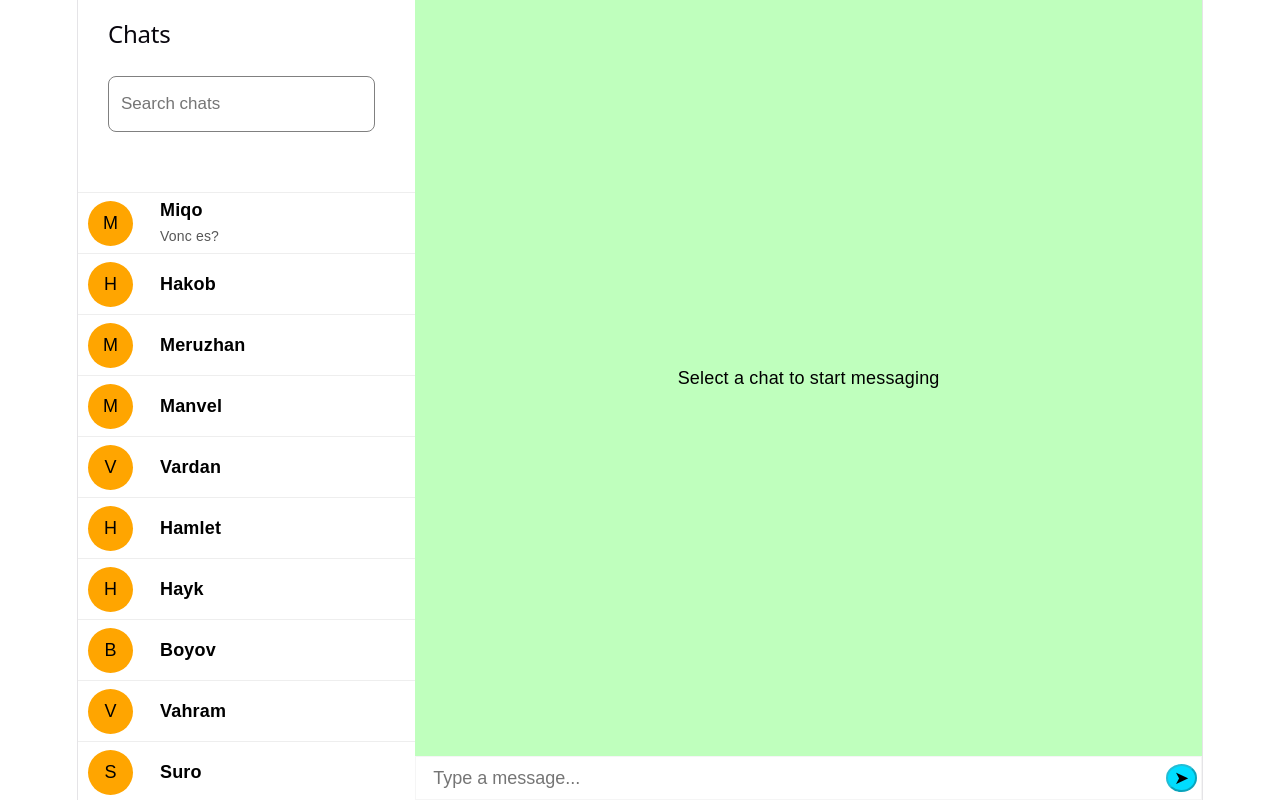
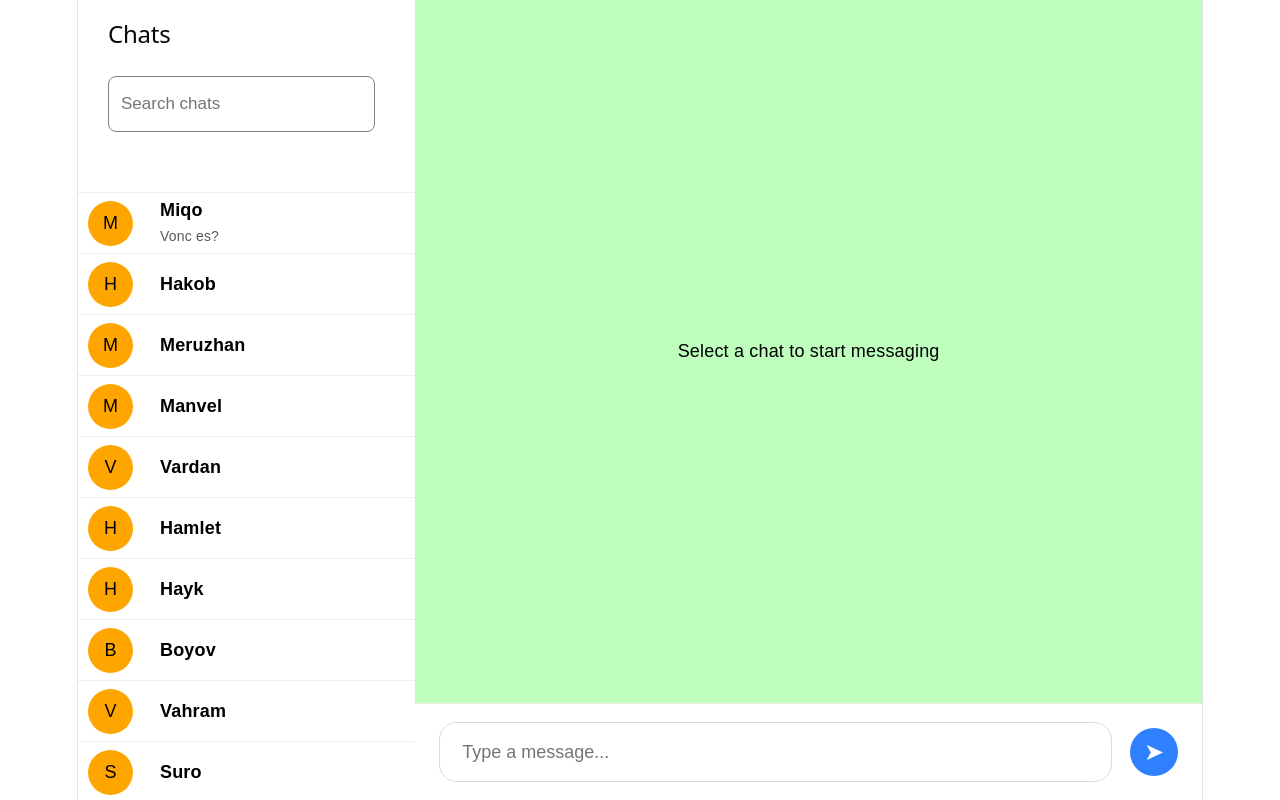
Before and after one commit to Hamlet-005/telegramDemo, a React (Vite) app: page / in a window 1280 px wide. Built offline with nearby package versions, Linux system fonts and the light colour scheme.

Commit message:
feat: add styled components

```diff
--- a/package.json
+++ b/package.json
@@ -11,13 +11,15 @@
   },
   "dependencies": {
     "react": "^19.2.5",
-    "react-dom": "^19.2.5"
+    "react-dom": "^19.2.5",
+    "styled-components": "^6.4.1"
   },
   "devDependencies": {
     "@eslint/js": "^10.0.1",
     "@types/node": "^24.12.2",
     "@types/react": "^19.2.14",
     "@types/react-dom": "^19.2.3",
+    "@types/styled-components": "^5.1.36",
     "@vitejs/plugin-react": "^6.0.1",
     "eslint": "^10.2.1",
     "eslint-plugin-react-hooks": "^7.1.1",
--- a/src/App.tsx
+++ b/src/App.tsx
@@ -1,289 +1,397 @@
-import { useState } from "react"
-import "./App.css"
+import { useEffect, useRef, useState } from "react";
+import "./App.css";
+import styled from "styled-components";
+
+const Main = styled.div`
+  display: flex;
+  width: 100%;
+  height: 100svh;
+  font-family: Arial, Helvetica, sans-serif;
+  font-size: 18px;
+`;
+
+const LeftPanel = styled.div`
+  display: flex;
+  flex-direction: column;
+  width: 30%;
+  background-color: white;
+  overflow-x: auto;
+`;
+
+const LeftHeader = styled.div`
+  margin: 0;
+  border-bottom: 1px solid #eee;
+  text-align: left;
+  padding: 20px 40px 60px 30px;
+`;
+
+const ChatList = styled.div`
+  flex: 1;
+  min-height: 0;
+  overflow-y: auto;
+`;
+
+const Icon = styled.div`
+  width: 45px;
+  height: 45px;
+  border-radius: 50%;
+  background-color: orange;
+  display: flex;
+  justify-content: center;
+  align-items: center;
+  flex-shrink: 0;
+`;
+
+const ChatInterface = styled.div`
+  display: flex;
+  flex-direction: column;
+  justify-content: center;
+  margin-left: 10px;
+  min-width: 0;
+`;
+
+const ChatTitle = styled.div`
+  margin-left: 7px;
+`;
+
+const LastMessageStyle = styled.div`
+  font-size: 14px;
+  color: #575757;
+  margin-left: 7px;
+  overflow: hidden;
+  white-space: nowrap;
+  text-overflow: ellipsis;
+  max-width: 100%;
+`;
+
+const ChatItem = styled.p`
+  display: flex;
+  flex-direction: row;
+  cursor: pointer;
+  color: black;
+  font-family: Arial, Helvetica, sans-serif;
+  text-align: left;
+  height: 60px;
+  align-items: center;
+  padding: 0px 10px;
+  gap: 10px;
+`;
+
+const LeftHelp = styled.h4`
+  margin: 0;
+`;
+
+const SearchChats = styled.input`
+  width: 100%;
+  border-radius: 8px;
+  padding: 17px 12px;
+  box-sizing: border-box;
+  outline: none;
+  border: 1px solid grey;
+  font-size: 17px;
+  line-height: 17px;
+  margin-top: 20px;
+`;
+
+
+const RightPanel = styled.div`
+  display: flex;
+  flex-direction: column;
+  width: 70%;
+  background-color: #BFFFBD;
+`;
+
+const TitleDirection = styled.div`
+  background-color: white;
+  border-bottom: 1px solid #EBEBEB;
+  border-left: 1px solid #EBEBEB;
+  padding: 20px 40px;
+`;
+
+const Title = styled.h3`
+  margin: 0;
+  color: black;
+`;
+
+const ForText = styled.div`
+  flex: 1;
+  min-height: 0;
+  overflow-y: auto;
+  scroll-behavior: smooth;
+  color: black;
+  text-align: left;
+  padding: 20px;
+`;
+
+const MessageStyle = styled.div`
+  min-height: 100%;
+  display: flex;
+  flex-direction: column;
+  justify-content: flex-end;
+  gap: 10px;
+`;
+
+const SelectChat = styled.div`
+  display: flex;
+  justify-content: center;
+  align-items: center;
+  height: 100%;
+`;
+
+const InputDirection = styled.div`
+  display: flex;
+  position: relative;
+  background-color: white;
+  border-top: 1px solid #EBEBEB;
+  padding: 18px 24px;
+`;
+
+const InputDirectionRule = styled.div`
+  display: flex;
+  align-items: center;
+  gap: 18px;
+  width: 100%;
+`;
+
+const TypeMessage = styled.input`
+  flex: 1;
+  height: 58px;
+  background-color: white;
+  border-radius: 18px;
+  padding: 0px 22px;
+  outline: none;
+  border: 1px solid #DADADA;
+  font-size: 18px;
+`;
+
+const Message = styled.p<{ sender: string }>`
+  padding: 10px;
+  border-radius: 5px;
+  margin: 10px;
+  max-width: 40%;
+  overflow-wrap: break-word;
+
+  align-self: ${(props) =>
+    props.sender === "me" ? "end" : "start"};
+
+  background-color: ${(props) =>
+    props.sender === "me"
+      ? "#DFF0FF"
+      : "white"};
+`;
+
+const SendButton = styled.button`
+  width: 48px;
+  height: 48px;
+  border-radius: 50%;
+  border: none;
+  background-color: #2F80FF;
+  color: white;
+  font-size: 24px;
+  cursor: pointer;
+  flex-shrink: 0;
+`;
+
+
 
 function App() {
-  // const [messages, setMessages] = useState([])
+
   const [chats, setChats] = useState([
-    {id: 1, name: "Miqo", messages: [{ text: "Barev", sender: "other" },
-                                      { text: "Vonc es?", sender: "me" }]},
-    {id: 2, name: "Hakob", messages: []},
-    {id: 3, name: "Meruzhan", messages: []},
-    {id: 4, name: "Manvel", messages: []},
-    {id: 5, name: "Vardan", messages: []},
-    {id: 6, name: "Hamlet", messages: []},
-    {id: 7, name: "Hayk", messages: []},
-    {id: 8, name: "Boyov", messages: []},
-    {id: 9, name: "Vahram", messages: []},
-    {id: 10, name: "Suro", messages: []},
-    {id: 11, name: "Yarman", messages: []},
-    {id: 12, name: "Susanna", messages: []},
-    {id: 13, name: "Silva", messages: []},
-    {id: 14, name: "Nrane", messages: []},
-    {id: 15, name: "Tigran", messages: []},
-    {id: 16, name: "Ani", messages: []}
-  ])
-  const [activeChatId, setActiveChatId] = useState(null)
-  const [text, setText] = useState("")
-  const [searchChat, setSearchChat] = useState("")
+    {
+      id: 1,
+      name: "Miqo",
+      messages: [
+        { text: "Barev", sender: "other" },
+        { text: "Vonc es?", sender: "me" },
+      ],
+    },
 
-  const activeChat = chats.find((val) => val.id === activeChatId)
+    { id: 2, name: "Hakob", messages: [] },
+    { id: 3, name: "Meruzhan", messages: [] },
+    { id: 4, name: "Manvel", messages: [] },
+    { id: 5, name: "Vardan", messages: [] },
+    { id: 6, name: "Hamlet", messages: [] },
+    { id: 7, name: "Hayk", messages: [] },
+    { id: 8, name: "Boyov", messages: [] },
+    { id: 9, name: "Vahram", messages: [] },
+    { id: 10, name: "Suro", messages: [] },
+    { id: 11, name: "Yarman", messages: [] },
+    { id: 12, name: "Susanna", messages: [] },
+    { id: 13, name: "Silva", messages: [] },
+    { id: 14, name: "Nrane", messages: [] },
+    { id: 15, name: "Tigran", messages: [] },
+    { id: 16, name: "Ani", messages: [] },
+    { id: 17, name: "Mama", messages: [] },
+    { id: 18, name: "Papa", messages: [] },
+  ]);
+
+  const [activeChatId, setActiveChatId] = useState(null);
+  const [text, setText] = useState("");
+  const [searchChat, setSearchChat] = useState("");
+
+  const activeChat = chats.find((val) => val.id === activeChatId);
 
   const filteredChats = chats.filter((val) => {
-    return val.name.toLowerCase().includes(searchChat.toLowerCase())
-  })
+    return val.name.toLowerCase().includes(searchChat.toLowerCase());
+  });
 
-  function send(){
-    if(text.trim() === ""){
-      return
-    }
-    // setMessages([...messages, text])
-    // setChats(
-    //   chats.map((val) => {
-    //     if(val.id === activeChatId){
-    //       return {...val, messages: [...val.messages, text]}
-    //     }
-    //     return val
-    //   })
-    // )
-    const currentChat = chats.find((val) => val.id === activeChatId)
+  const endScroll = useRef(null);
 
-    if(!currentChat){
-      return
+  useEffect(() => {
+    endScroll.current?.scrollIntoView();
+  }, [activeChat?.messages]);
+
+  function send() {
+    if (text.trim() === "") {
+      return;
     }
 
-    const updatedChat = {...currentChat, messages: [...currentChat.messages, { text: text, sender: "me" }]}
-    const otherChats = chats.filter((val) => val.id !== activeChatId)
+    const currentChat = chats.find((val) => val.id === activeChatId);
 
-    setChats([updatedChat, ...otherChats])
+    if (!currentChat) {
+      return;
+    }
 
-    setText("")
+    const updatedChat = {
+      ...currentChat,
+      messages: [
+        ...currentChat.messages,
+        {
+          text: text,
+          sender: "me",
+        },
+      ],
+    };
+
+    const otherChats = chats.filter(
+      (val) => val.id !== activeChatId
+    );
+
+    setChats([updatedChat, ...otherChats]);
+
+    setText("");
   }
 
   return (
-    <div className="main"
-      style={{
-          display: "flex",
-          width: "100%",
-          height: "100svh",
-          fontFamily: "Arial, Helvetica, sans-serif",
-          fontSize: 18
-        }}>
-
-
-          <div className="left" style={{
-            display: "flex",
-            flexDirection: "column",
-            width: "30%",
-            backgroundColor: "white",
-            overflowX: "auto"
-          }}>
-
-          <div className="leftHeader" style={{
-              margin: 0,
-              borderBottom: "1px solid #eee",
-              textAlign: "left",
-              padding: "20px 40px 60px 30px"
-            }}>
+    <Main>
+      <LeftPanel>
+        <LeftHeader>
           <h2>Chats</h2>
 
-            <input placeholder="Search chats"
+          <SearchChats
+            placeholder="Search chats"
             value={searchChat}
             onChange={(evt) => {
-                setSearchChat(evt.target.value)
+              setSearchChat(evt.target.value);
             }}
-            style={{
-              width: "100%",
-              borderRadius: "8px",
-              padding: "17px 12px",
-              boxSizing: "border-box",
-              outline: "none",
-              border: "1px solid grey",
-              fontSize: "17px",
-              lineHeight: "17px",
-              marginTop: "20px"
-            }}/>
-          </div>
+          />
 
-          <div className="chatList" style={{
-                flex: 1,
-                minHeight: 0,
-                overflowY: "auto"
-              }}>
-            {/* {messages[messages.length - 1]} */}
+        </LeftHeader>
+          <ChatList>
             {filteredChats.map((val) => {
-              return <p className={activeChatId === val.id ? "chatItem active" : "chatItem"}
-                style={{
-                  display: "flex",
-                  flexDirection: "row",
-                  cursor: "pointer",
-                  color: "black",
-                  fontFamily: "Arial, Helvetica, sans-serif",
-                  textAlign: "left",
-                  height: "60px",
-                  alignItems: "center",
-                  padding: "0 10px",
-                  gap: "10px"
+              return (
+                <ChatItem
+                  className={activeChatId === val.id ? "chatItem active" : "chatItem"}
+                  key={val.id}
+                  onClick={() => {
+                    setActiveChatId(val.id);
                   }}
-                key = {val.id}
-                onClick={() => {setActiveChatId(val.id)}}
                 >
+                  <Icon>
+                    {val.name[0]}
+                  </Icon>
 
-                <div style={{
-                  width: "45px",
-                  height: "45px",
-                  borderRadius: "50%",
-                  backgroundColor: "orange",
-                  display: "flex",
-                  justifyContent: "center",
-                  alignItems: "center",
-                  flexShrink: 0
-                }}>
-                  {val.name[0]}
-                </div>
+                  <ChatInterface>
+                    <ChatTitle>
+                      <LeftHelp>
+                        {val.name}
+                      </LeftHelp>
+                    </ChatTitle>
 
-                <div style={{
-                  display: "flex",
-                  flexDirection: "column",
-                  justifyContent: "center",
-                  marginLeft: "10px",
-                  minWidth: 0
-                }}>
+                    <LastMessageStyle>
+                      {
+                        val.messages[
+                          val.messages.length - 1
+                        ]?.text
+                      }
+                    </LastMessageStyle>
+                  </ChatInterface>
+                </ChatItem>
+              );
+            })}
+          </ChatList>
+      </LeftPanel>
 
-                <div style={{
-                  marginLeft: "7px",
-                }}>
-                  <h4 style={{margin: 0}}>{val.name}</h4>
-                </div>
+      <RightPanel>
+        {activeChat && (
+          <TitleDirection>
 
-                <div style={{
-                  fontSize: "14px",
-                  color: "#575757",
-                  marginLeft: "7px",
-                  overflow: "hidden",
-                  whiteSpace: "nowrap",
-                  textOverflow: "ellipsis",
-                  maxWidth: "100%"
-                }}>
-                  {val.messages[val.messages.length - 1]?.text}
-                </div>
+            <Title>
+              {activeChat ? activeChat.name : ""}
+            </Title>
 
-                </div>
-              </p>
+          </TitleDirection>
+        )}
+
+        <ForText>
+          {activeChat ? (
+            <MessageStyle>
+              {activeChat.messages.map((val, index) => {
+                return (
+
+                  <Message
+                    sender={val.sender}
+                    key={index}
+                  >
+                    {val.text}
+                  </Message>
+
+                );
               })}
-            </div>
-          </div>
 
-          <div className="right" style={{
-            display: "flex",
-            flexDirection: "column",
-            width: "70%",
-            backgroundColor: "#BFFFBD",
-          }}>
+              <div ref={endScroll}></div>
+            </MessageStyle>
+          ) : (
 
-            {activeChat && <div style={{
-              backgroundColor: "white",
-              borderBottom: "1px solid #EBEBEB",
-              borderLeft: "1px solid #EBEBEB",
-              padding: "20px 40px"
-            }}><h3 style={{margin: 0,
-                           color: "black",
-            }}>{activeChat ? activeChat.name : ""}</h3>
-            </div>}
+            <SelectChat>
+              Select a chat to start messaging
+            </SelectChat>
 
-            <div className="forText" style={{
-              flex: 1,
-              minHeight: 0,
-              // display: "flex",
-              // justifyContent: "flex-end",
-              // flexDirection: "column",
-              overflowY: "auto",
-              color: "black",
-              textAlign: "left",
-              padding: "20px",
-            }}>
-
-            {activeChat ? (
-              <div style={{
-                minHeight: "100%",
-                display: "flex",
-                flexDirection: "column",
-                justifyContent: "flex-end"
-              }}>
-                {activeChat.messages.map((val, index) => {
-                  return <p style={{
-                    padding: "10px",
-                    borderRadius: "5px",
-                    margin: "10px",
-                    maxWidth: "40%",
-                    alignSelf: val.sender === "me" ? "end" : "start",
-                    backgroundColor: val.sender === "me" ? "#DFF0FF" : "white",
-                    overflowWrap: "break-word"
-                  }}
-                    key={index}>{val.text}</p>
-                })}
-              </div>
-            ) : <div style={{
-              display: "flex",
-              justifyContent: "center",
-              alignItems: "center",
-              height: "100%"
-            }}>Select a chat to start messaging</div>}
-            </div>
+          )}
+        </ForText>
 
         <div className="writeMessages">
-              <div style={{
-                display: "flex",
-                position: "relative"
-              }}>
+          <InputDirection>
+            <InputDirectionRule>
 
-
-                <input placeholder="Type a message..." disabled = {!activeChat} style={{
-                  width: "100%",
-                  height: "40px",
-                  backgroundColor: "white",
-                  paddingRight: "60px",
-                  paddingLeft: "17px",
-                  outline: "none",
-                  border: "1px solid #F5F5F5",
-                  fontSize: "18px",
-                  lineHeight: "18px",
-                }}
+              <TypeMessage
+                placeholder="Type a message..."
+                disabled={!activeChat}
                 value={text}
                 onChange={(evt) => {
-                    setText(evt.target.value)
+                  setText(evt.target.value);
                 }}
                 onKeyDown={(evt) => {
-                    if(evt.key === "Enter"){
-                      send()
+                  if (evt.key === "Enter") {
+                    send();
                   }
                 }}
               />
 
-                <button style={{
-                  position: "absolute",
-                  right: "5px",
-                  bottom: "8px",
-                  borderRadius: "50%",
-                  backgroundColor: "#00DDFF",
-                  color: "black",
-                  fontSize: "100%"
+              <SendButton
+                disabled={!activeChat}
+                onClick={() => {
+                  send();
                 }}
-                  disabled = {!activeChat}
-                  onClick={() => {
-                    send()
-                  }}>➤</button>
-
+              >
+                ➤
+              </SendButton>
+            </InputDirectionRule>
+          </InputDirection>
         </div>
-
-            </div>
-
-
-          </div>
-
-
-    </div>
-
-  )
+      </RightPanel>
+    </Main>
+  );
 }
 
-export default App
+export default App;
```
Also changed, not shown: src/styled.ts (added), 1 other file (tests, documents, lock files or other folders). Lines whose indentation alone changed are shown as unchanged.
